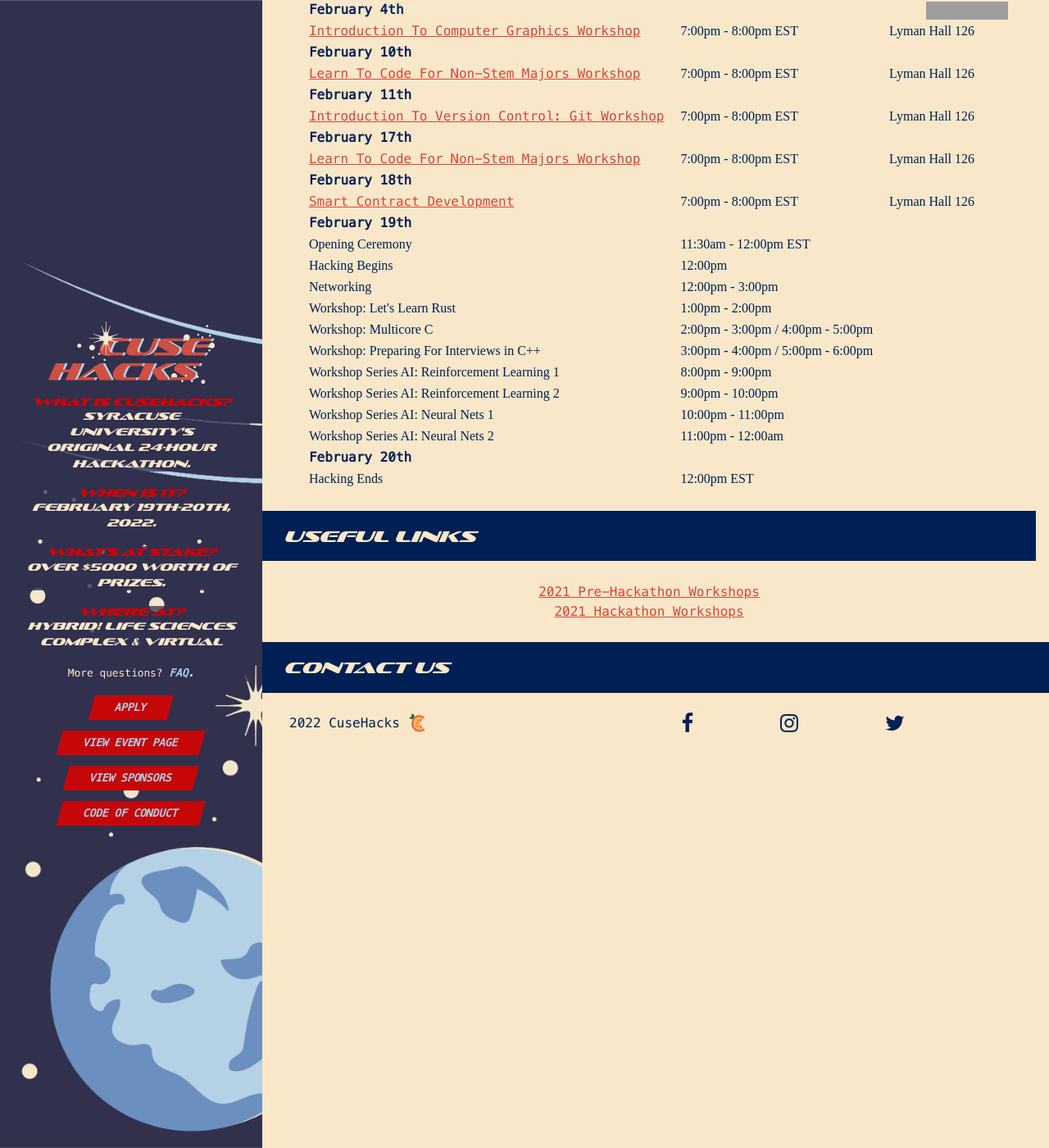
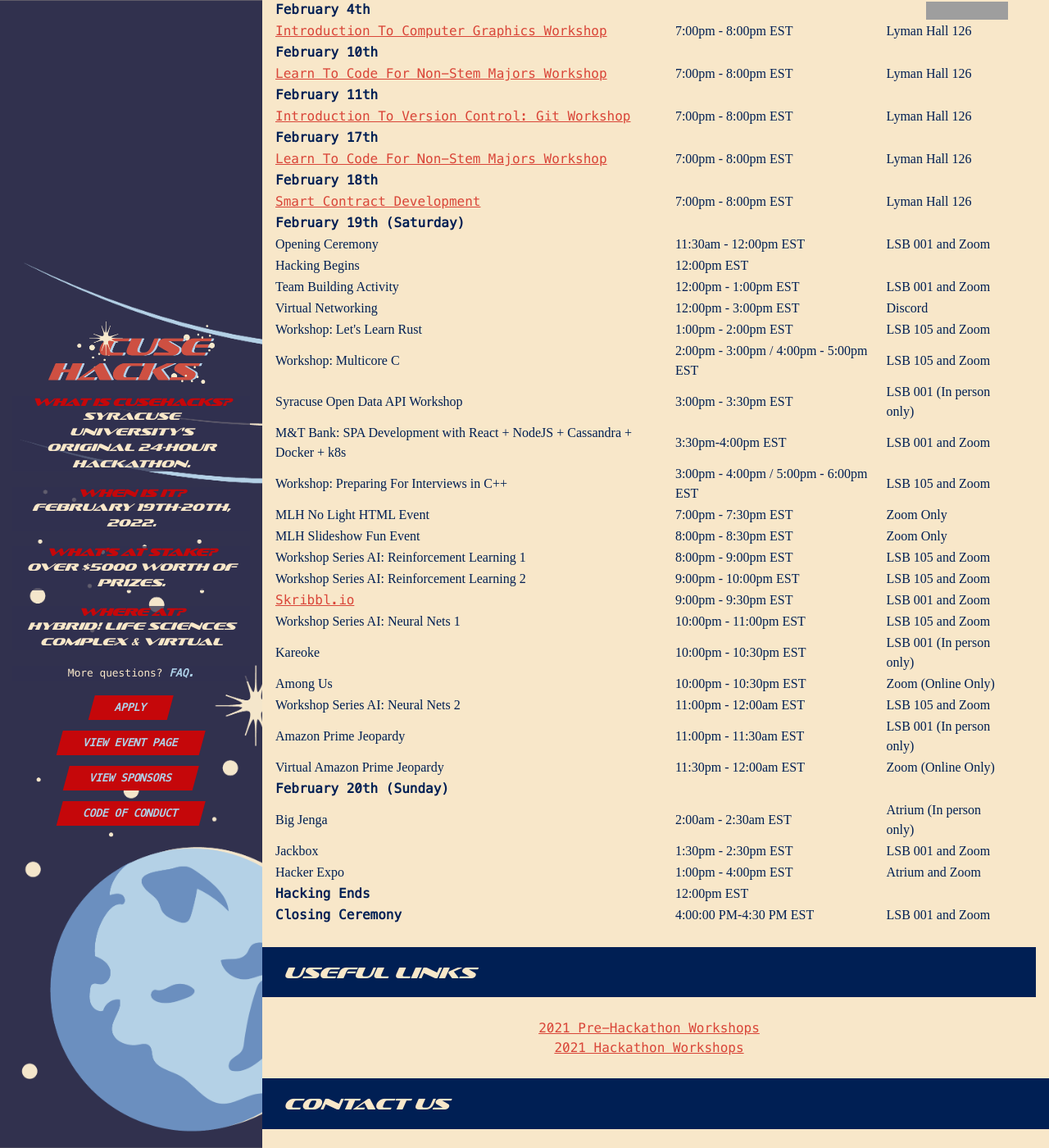
Before and after one commit to innovateorange/cusehacks, a Jekyll site: the page built from event.html, in a window 1280 px wide and 1400 px high, scrolled down 539 px. Shown: the whole window at 82% size. Built offline with Jekyll 4.4.1, drawn with Linux system fonts in a browser that asks for light colours; nearby versions of some CDN libraries; a script that is not in the unit is left out; grey boxes are pictures that could not be loaded.

Commit message:
added full schedul

```diff
--- a/_config.yml
+++ b/_config.yml
@@ -297,19 +297,25 @@
         - "7:00pm - 8:00pm EST"
         - "Lyman Hall 126"
       - event_details:
-        - "<b> February 19th </b>"
+        - "<b> February 19th (Saturday) </b>"
 
       - event_details:
         - "Opening Ceremony"
         - "11:30am - 12:00pm EST"
+        - "LSB 001 and Zoom"
       #   # - "Zoom Link"
       - event_details:
         - "Hacking Begins"
-        - "12:00pm"
+        - "12:00pm EST"
+      - event_details:
+        - "Team Building Activity"
+        - "12:00pm - 1:00pm EST"
+        - "LSB 001 and Zoom"
       #   # - "Zoom Link"
       - event_details:
-        - "Networking"
-        - "12:00pm - 3:00pm"
+        - "Virtual Networking"
+        - "12:00pm - 3:00pm EST"
+        - "Discord"
       #   # - "Zoom Link"
       # - event_details:
       #   - "Application Design by Example: Tips for Hack by Google Cloud Platform"
@@ -317,30 +323,89 @@
       #   # - "Zoom Link"
       - event_details:
         - "Workshop: Let's Learn Rust"
-        - "1:00pm - 2:00pm"
+        - "1:00pm - 2:00pm EST"
+        - "LSB 105 and Zoom"
       - event_details:
         - "Workshop: Multicore C"
-        - "2:00pm - 3:00pm / 4:00pm - 5:00pm"
+        - "2:00pm - 3:00pm / 4:00pm - 5:00pm EST"
+        - "LSB 105 and Zoom"
+      - event_details:
+        - "Syracuse Open Data API Workshop"
+        - "3:00pm - 3:30pm EST"
+        - "LSB 001 (In person only)"
+      - event_details:
+        - "M&T Bank: SPA Development with React + NodeJS + Cassandra + Docker + k8s"
+        - "3:30pm-4:00pm EST"
+        - "LSB 001 and Zoom"
       - event_details:
         - "Workshop: Preparing For Interviews in C++"
-        - "3:00pm - 4:00pm / 5:00pm - 6:00pm"
+        - "3:00pm - 4:00pm / 5:00pm - 6:00pm EST"
+        - "LSB 105 and Zoom"
+      - event_details:
+        - "MLH No Light HTML Event"
+        - "7:00pm - 7:30pm EST"
+        - "Zoom Only"
+      - event_details:
+        - "MLH Slideshow Fun Event"
+        - "8:00pm - 8:30pm EST"
+        - "Zoom Only"
       - event_details:
         - "Workshop Series AI: Reinforcement Learning 1"
-        - "8:00pm - 9:00pm"
+        - "8:00pm - 9:00pm EST"
+        - "LSB 105 and Zoom"
       - event_details:
         - "Workshop Series AI: Reinforcement Learning 2"
-        - "9:00pm - 10:00pm"
+        - "9:00pm - 10:00pm EST"
+        - "LSB 105 and Zoom"
+      - event_details:
+        - "<a href='https://skribbl.io/'>Skribbl.io</a>"
+        - "9:00pm - 9:30pm EST"
+        - "LSB 001 and Zoom"
       - event_details:
         - "Workshop Series AI: Neural Nets 1"
-        - "10:00pm - 11:00pm"
+        - "10:00pm - 11:00pm EST"
+        - "LSB 105 and Zoom"
+      - event_details:
+        - "Kareoke"
+        - "10:00pm - 10:30pm EST"
+        - "LSB 001 (In person only)"
+      - event_details:
+        - "Among Us"
+        - "10:00pm - 10:30pm EST"
+        - "Zoom (Online Only)"
       - event_details:
         - "Workshop Series AI: Neural Nets 2"
-        - "11:00pm - 12:00am"
+        - "11:00pm - 12:00am EST"
+        - "LSB 105 and Zoom"
       - event_details:
-        - "<b> February 20th </b>"
+        - "Amazon Prime Jeopardy"
+        - "11:00pm - 11:30am EST"
+        - "LSB 001 (In person only)"
       - event_details:
-        - "Hacking Ends"
+        - "Virtual Amazon Prime Jeopardy"
+        - "11:30pm - 12:00am EST"
+        - "Zoom (Online Only)"
+      - event_details:
+        - "<b> February 20th (Sunday) </b>"
+      - event_details:
+        - "Big Jenga"
+        - "2:00am - 2:30am EST"
+        - "Atrium (In person only)"
+      - event_details:
+        - "Jackbox"
+        - "1:30pm - 2:30pm EST"
+        - "LSB 001 and Zoom"
+      - event_details:
+        - "Hacker Expo"
+        - "1:00pm - 4:00pm EST"
+        - "Atrium and Zoom"
+      - event_details:
+        - "<b> Hacking Ends </b>"
         - "12:00pm EST"
+      - event_details:
+        - "<b> Closing Ceremony </b>"
+        - "4:00:00 PM-4:30 PM EST"
+        - "LSB 001 and Zoom"
       #   # - "Zoom Link"
       # - event_details:
       #   - "Workshop: Introduction to the Twitter API"
```
